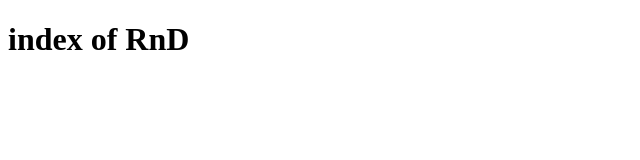
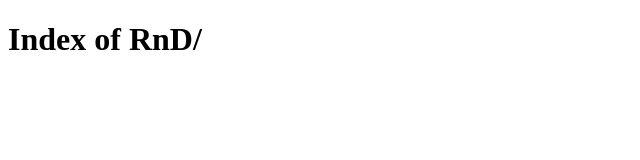
Before and after one commit to PierreDelmasBouly/rnd.github.io, a plain HTML site: page index.html in a window 1280 px wide. Shown: the full height of the page, 0-640 px from the left. Drawn offline with Linux system fonts and the light colour scheme.

Commit message:
Update index.html

```diff
--- a/index.html
+++ b/index.html
@@ -9,7 +9,7 @@
 </head>
 
 <body>
-  <h1>index of RnD</h1>
+  <h1>Index of RnD/</h1>
 </body>
 
 </html>
```
